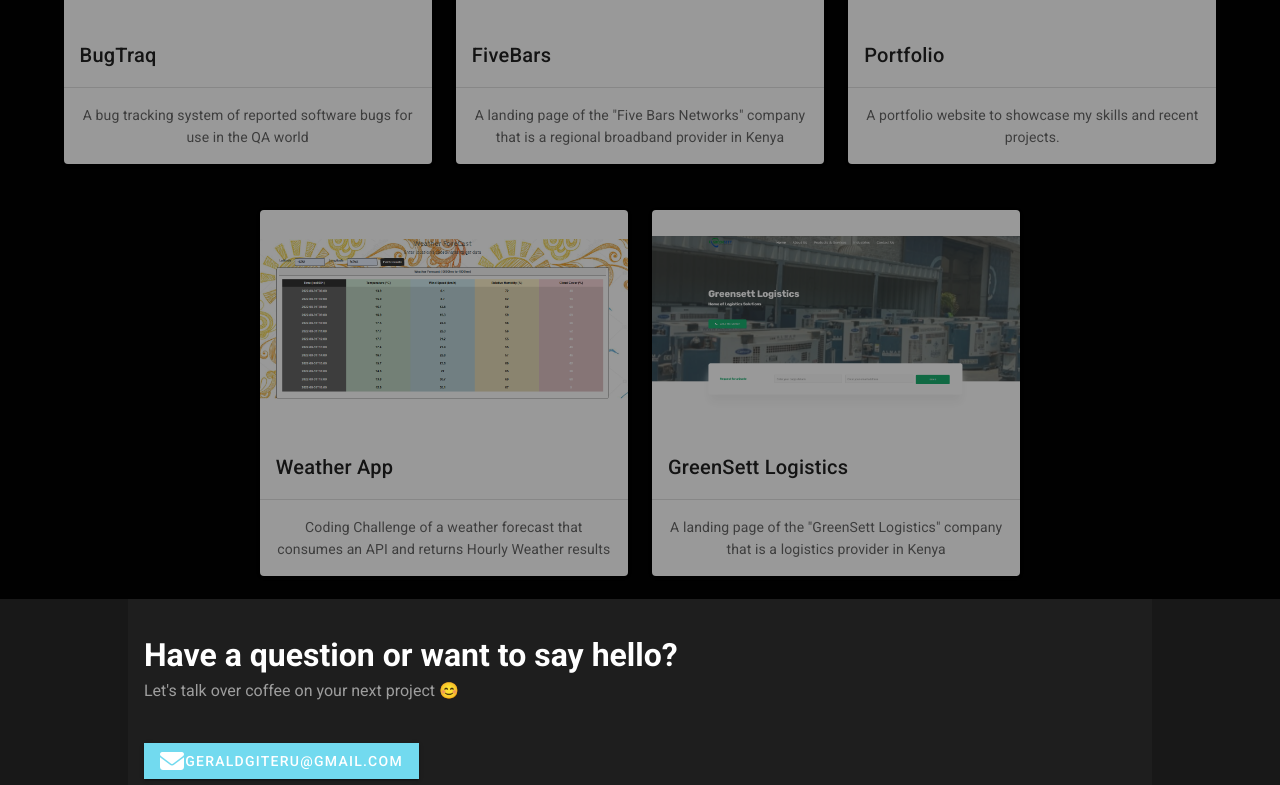
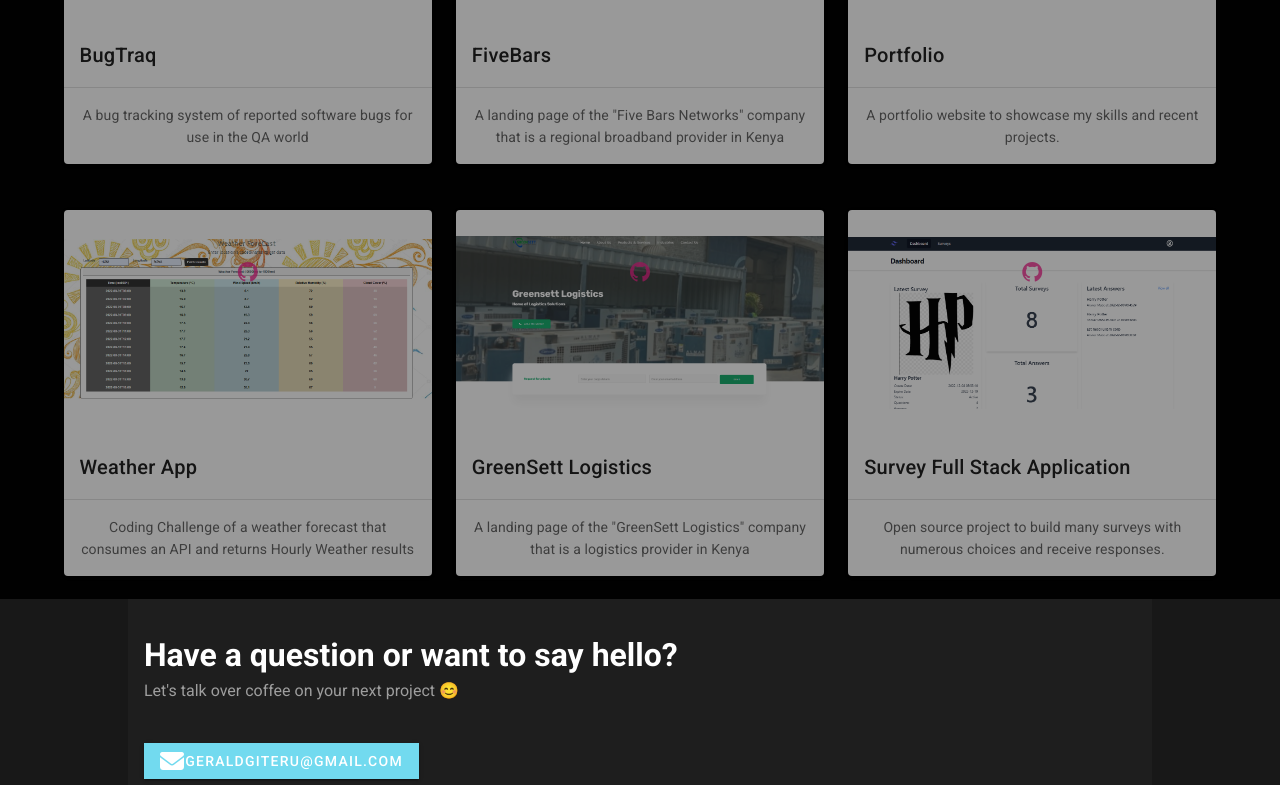
Before and after one commit to GiteruGerald/portfolio, a Vue app: page / in a window 1280 px wide. Shown: the part 1801-2586 px from the top of the page. Built offline with nearby package versions, Linux system fonts and the light colour scheme.

Commit message:
cleaned up projects components and added listing

```diff
--- a/src/components/Projects.vue
+++ b/src/components/Projects.vue
@@ -38,11 +38,7 @@
 </template>
 
 <script>
-    import bugtraq from '../assets/bugtraq.png';
-    import fbars from '../assets/5bars.png';
-    import portfolio from '../assets/portfolio.png';
-    import weatherImg from '../assets/weather-app.png';
-    import greensett from '../assets/greensett.png';
+  import images from '@/constants/images';
     export default {
         data: () => ({
       icons: ['mdi-github'],
@@ -50,35 +46,42 @@
         {
           title: 'BugTraq',
           text: `A bug tracking system of reported software bugs for use in the QA world`,
-          img: bugtraq,
+          img: images.bugtraq,
           glink: "https://github.com/GiteruGerald/BugTraq"
         },
         {
           title: 'FiveBars',
           text: 'A landing page of the "Five Bars Networks" company that is a regional broadband provider in Kenya',
-          img: fbars,
+          img: images.fbars,
           glink: "https://5bars.co.ke"
         },
         {
           title: 'Portfolio',
           text: 'A portfolio website to showcase my skills and recent projects.',
-          img: portfolio,
+          img: images.portfolio,
           glink:"https://github.com/GiteruGerald/portfolio"
         },
         {
           title: 'Weather App',
           text: 'Coding Challenge of a weather forecast that consumes an API and returns Hourly Weather results',
-          img: weatherImg,
+          img: images.weather,
           glink:"https://github.com/GiteruGerald/weather-app-vue"
         },
         {
           title: 'GreenSett Logistics',
           text: 'A landing page of the "GreenSett Logistics" company that is a logistics provider in Kenya',
-          img: greensett,
+          img: images.greensett,
           glink:"https://greensett.com"
         },
+        {
+          title: 'Survey Full Stack Application',
+          text: 'Open source project to build many surveys with numerous choices and receive responses. ',
+          img: images.survey,
+          glink:"https://github.com/GiteruGerald/laravue-survey"
+        },
       ],
-      transparent: 'rgba(255, 255, 255, 0)',
+      // transparent: 'rgba(255, 255, 255, 0)',
+      transparent: 'rgba(245, 40, 145, 0.8)',
     }),
     }
 </script>
```
Also changed, not shown: src/constants/images.js (+8 -1 lines), src/assets/survey-app.png (added).
